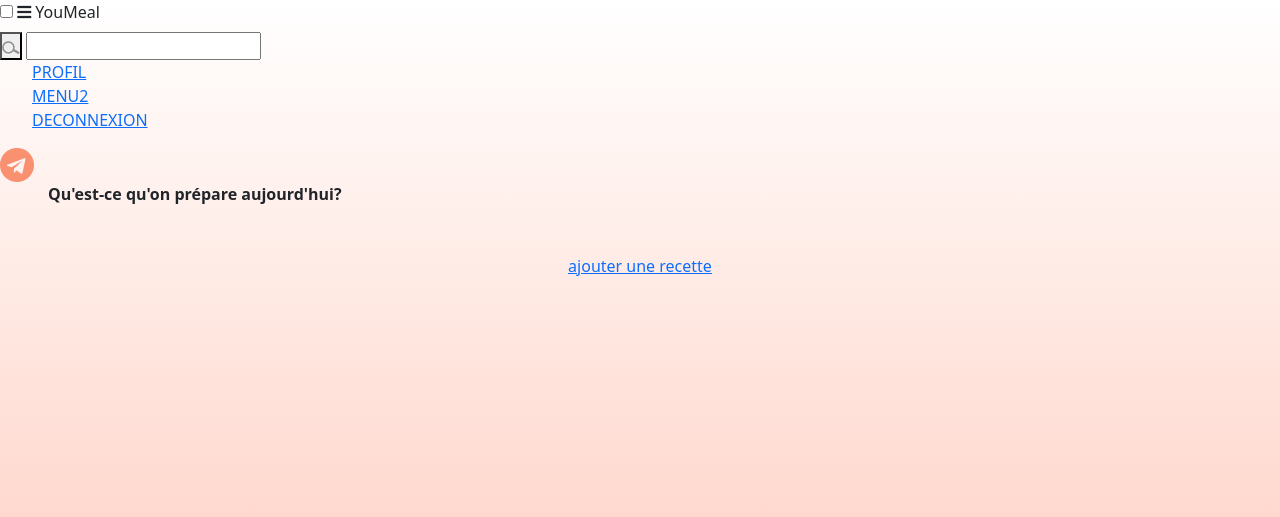
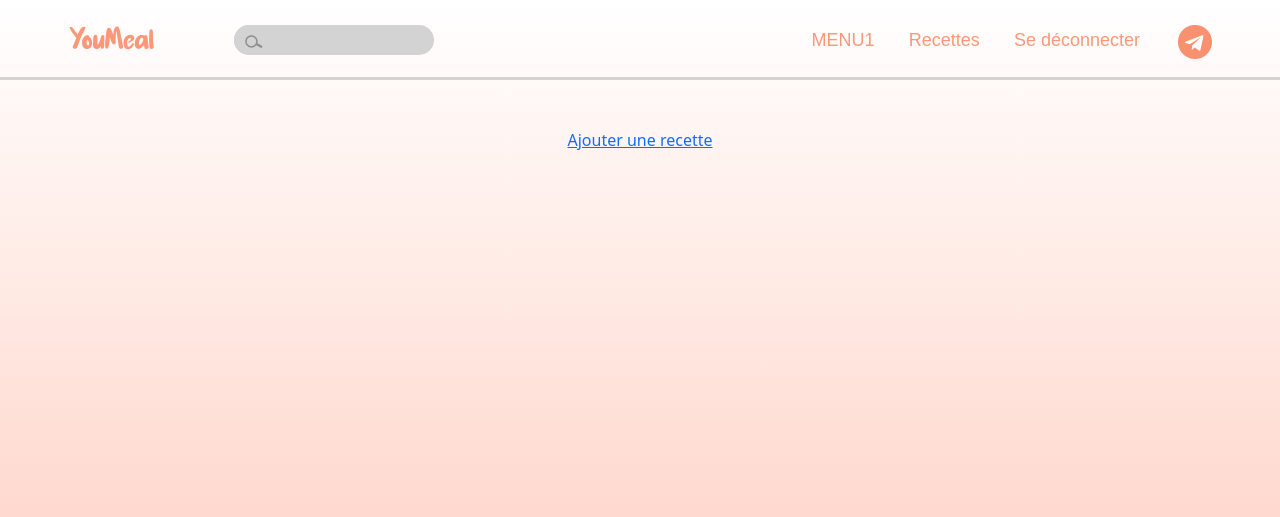
Before and after one commit to Proget-DevOn/YouMeal-, a PHP site: page /liste_recette.php in a window 1280 px wide. Shown: the top 517 px of the page. Run offline with PHP 8.4, Linux system fonts and the light colour scheme; a user stored in the database is signed in; data that the repository does not hold is empty; some libraries are stand-ins or nearby versions.

Commit message:
implementation list_recette

```diff
--- a/header.html
+++ b/header.html
@@ -16,7 +16,7 @@
 
     <ul>
         <li><a href="#">MENU1</a></li>
-        <li><a href="affiche_recette.php">Recettes</a></li>
+        <li><a href="liste_recette.php">Recettes</a></li>
         <li><form action="deconnexion.php"><button type="submit" id="btn_deconnexion">Se déconnecter</button></form></li>
     </ul>
 
--- a/liste_recette.php
+++ b/liste_recette.php
@@ -7,7 +7,7 @@
 
     <link rel="stylesheet" href="https://stackpath.bootstrapcdn.com/bootstrap/4.4.1/css/bootstrap.min.css" integrity="sha384-Vkoo8x4CGsO3+Hhxv8T/Q5PaXtkKtu6ug5TOeNV6gBiFeWPGFN9MuhOf23Q9Ifjh" crossorigin="anonymous">
     <link href="https://cdn.jsdelivr.net/npm/bootstrap@5.0.0-beta3/dist/css/bootstrap.min.css" rel="stylesheet" integrity="sha384-eOJMYsd53ii+scO/bJGFsiCZc+5NDVN2yr8+0RDqr0Ql0h+rP48ckxlpbzKgwra6" crossorigin="anonymous">
-    <link rel="stylesheet" href="main.css">
+    <link rel="stylesheet" href="css/main.css">
     <link rel="stylesheet" href="https://cdnjs.cloudflare.com/ajax/libs/font-awesome/5.15.2/css/all.min.css"/>
 
     <script src="https://cdn.jsdelivr.net/npm/bootstrap@5.0.0-beta2/dist/js/bootstrap.bundle.min.js" integrity="sha384-b5kHyXgcpbZJO/tY9Ul7kGkf1S0CWuKcCD38l8YkeH8z8QjE0GmW1gYU5S9FOnJ0" crossorigin="anonymous"></script>
@@ -18,29 +18,6 @@
   </head>
 
   <body class="fond_radiant">
-    <nav>
-      <input type="checkbox" id="check">
-      <label for="check" class="checkbtn">
-          <i class="fas fa-bars"></i>
-      </label>
-      <label class="logo">YouMeal</label>
-
-      <div class="barre_recherche_div">
-        <form  method="GET" action="">
-          <button class="barre_recherche_btn" type="submit" value="chercher"><img src="ressources/recherche.png" alt="recherche"></button>
-          <input class="barre_recherche_input" type="text" name="recherche">
-        </form>
-      </div>
-
-      <ul>
-        <li><a href="profil.php">PROFIL</a></li>
-          <li><a href="#">MENU2</a></li>
-          <li><a href="deconnexion.php">DECONNEXION</a></li>
-      </ul>
-
-      <a href=""><img src="ressources/messagerie.png" alt="messages"></a>
-
-    </nav>
 
     <?php
     session_start();
@@ -49,38 +26,9 @@
     {
       include('connexion.html');
       die('');
+    }else{
+      include('header.html');
     }?>
-
-
-
-    <!-- Barre Navigation
-
-    <div class="container">
-      <div class="row justify-content-center align-items-center mt-5">
-
-        <div class="col-3 text-center">
-          <img src="ressources/bouton_menu.png" alt="">
-        </div>
-
-        <div class="col-6 text-center">
-          <form  method="GET" action="">
-            <div class="barre_recherche_div">
-              <button class="barre_recherche_btn" type="submit" value="chercher"><img src="ressources/recherche.png" alt="recherche"></button>
-              <input class="barre_recherche_input" type="text" name="recherche">
-            </div>
-          </form>
-        </div>
-
-        <div class="col-3 text-center">
-          <img src="ressources/messagerie.png" alt="messages">
-        </div>
-
-      </div>
-    </div>
-
-    -->
-
-
 
     <?php
       include('config.php');
@@ -116,10 +64,9 @@
       }
       else {
       ?>
-      <p class="mx-5 bolt"><strong>Qu'est-ce qu'on prépare aujourd'hui?</strong></p>
 
       <div class="text-center mt-5">
-        <p><a href="ajouter_recette.php">ajouter une recette</a></p>
+        <p><a href="ajouter_recette.php">Ajouter une recette</a></p>
       </div>
 
       <?php $sql='SELECT * FROM recettes';
```
Also changed, not shown: index.php (+3 -34 lines), ajout_ingredient.php (line endings or trailing spaces), 1 other file.
